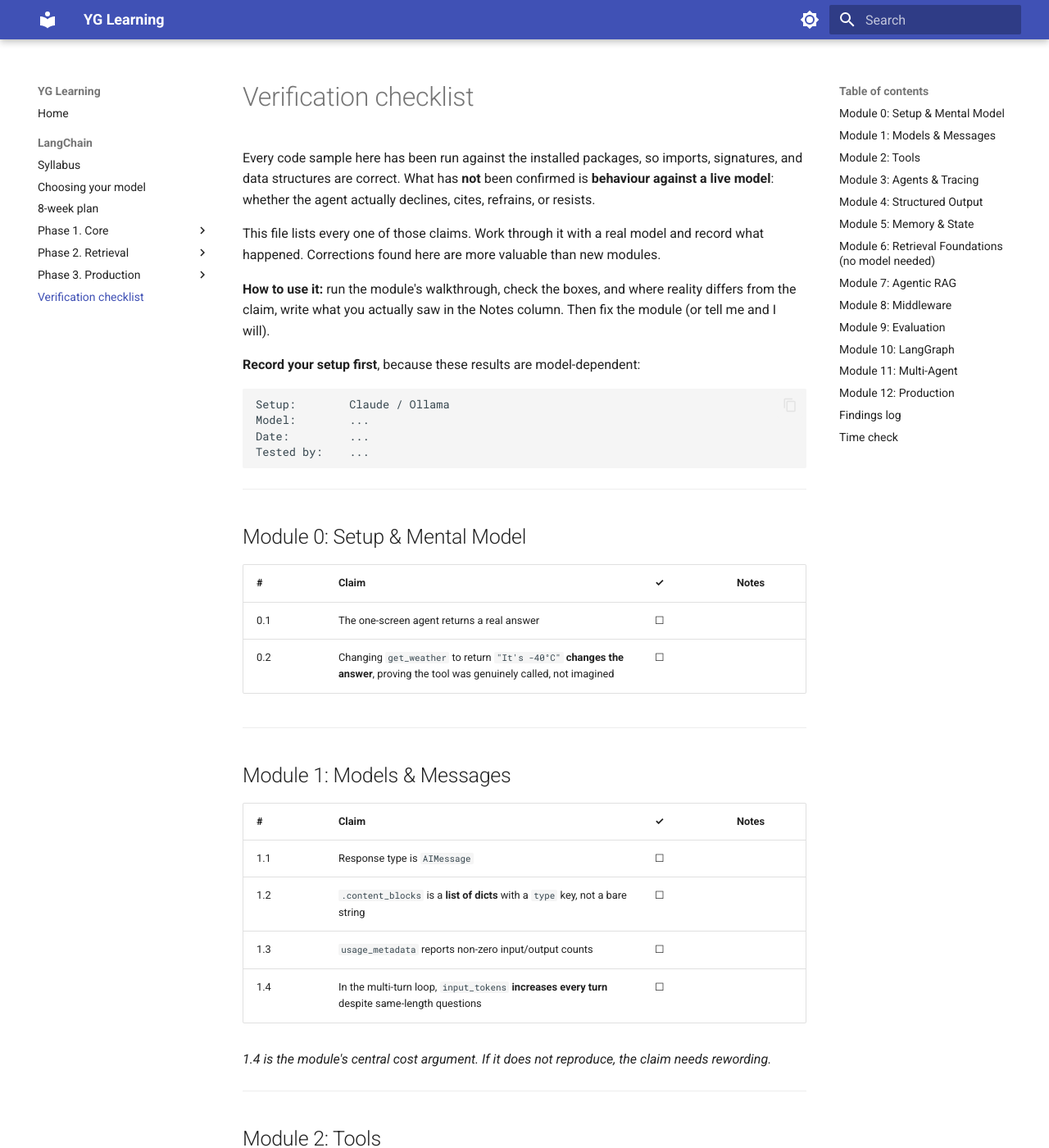
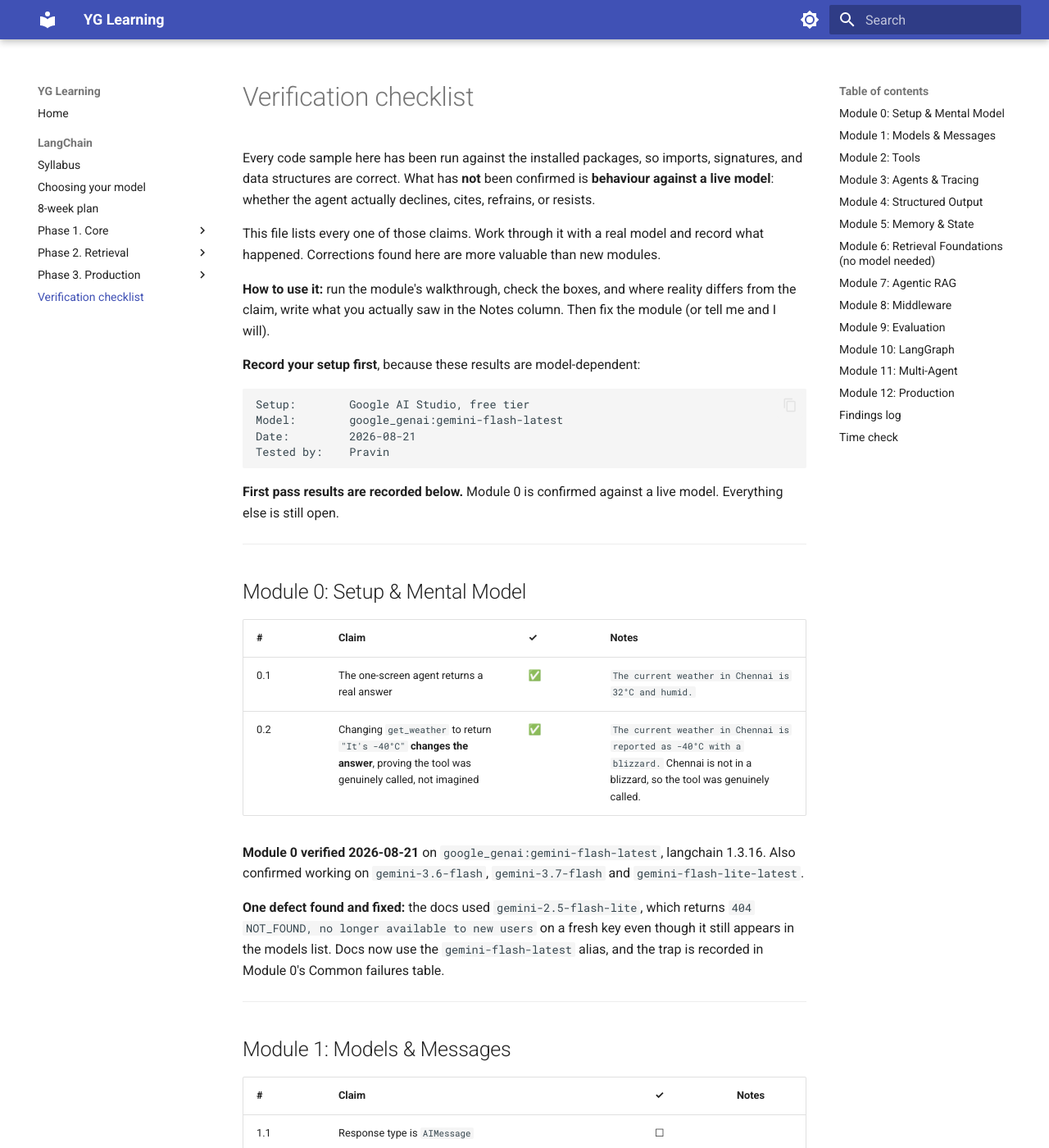
Before and after one commit to youngglobes/YG-Learning, an MkDocs documentation site: the page built from docs/langchain/VERIFICATION.md, in a window 1280 px wide and 1400 px high. Shown: the whole window at 82% size. Built offline with MkDocs 1.6.1 and Material for MkDocs 9.7.7, drawn with Linux system fonts in a browser that asks for light colours.

Commit message:
fix: use a non-staling Gemini model alias, and record Module 0 as verified
First behavioural verification against a live model. Module 0 passes.

Check 0.1: the agent returns a real answer.
Check 0.2: changing the tool's return to -40 degrees changes the answer to
match, so the tool was genuinely called rather than the model answering from
world knowledge. Chennai is not in a blizzard.

Run on google_genai:gemini-flash-latest, langchain 1.3.16, Google AI Studio
free tier. Also confirmed on gemini-3.6-flash, gemini-3.7-flash and
gemini-flash-lite-latest.

One defect found by running it:

The provider table and both .env examples used
google_genai:gemini-2.5-flash-lite, taken from the official LangChain
quickstart. On a fresh free-tier key that model returns

  404 NOT_FOUND: This model is no longer available to new users.
  Please update your code to use models/gemini-3.6-flash

even though it still appears in the models list endpoint. A learner following
the docs would have hit this on their very first call, with an error that
looks like a setup problem rather than a stale model name.

Docs now use the gemini-flash-latest alias, which tracks the current release
and cannot go stale the same way. The trap itself is documented twice: as a
callout in model-setup.md, and as a row in Module 0's Common failures table,
since a listed model is not always a usable one and that is worth knowing
before it costs someone an afternoon.

Verified: 48 links resolve, template tests 7 passed 1 skipped, mkdocs
--strict builds clean.

Co-Authored-By: Claude Opus 5 (1M context) <noreply@anthropic.com>

````diff
--- a/docs/langchain/VERIFICATION.md
+++ b/docs/langchain/VERIFICATION.md
@@ -15,11 +15,14 @@ Then fix the module (or tell me and I will).
 **Record your setup first**, because these results are model-dependent:
 
 ```
-Setup:        Claude / Ollama
-Model:        ...
-Date:         ...
-Tested by:    ...
+Setup:        Google AI Studio, free tier
+Model:        google_genai:gemini-flash-latest
+Date:         2026-08-21
+Tested by:    Pravin
 ```
+
+**First pass results are recorded below.** Module 0 is confirmed against a
+live model. Everything else is still open.
 
 ---
 
@@ -27,8 +30,18 @@ Tested by:    ...
 
 | # | Claim | ✓ | Notes |
 |---|---|---|---|
-| 0.1 | The one-screen agent returns a real answer | ☐ | |
-| 0.2 | Changing `get_weather` to return `"It's -40°C"` **changes the answer**, proving the tool was genuinely called, not imagined | ☐ | |
+| 0.1 | The one-screen agent returns a real answer | ✅ | `The current weather in Chennai is 32°C and humid.` |
+| 0.2 | Changing `get_weather` to return `"It's -40°C"` **changes the answer**, proving the tool was genuinely called, not imagined | ✅ | `The current weather in Chennai is reported as -40°C with a blizzard.` Chennai is not in a blizzard, so the tool was genuinely called. |
+
+**Module 0 verified 2026-08-21** on `google_genai:gemini-flash-latest`,
+langchain 1.3.16. Also confirmed working on `gemini-3.6-flash`,
+`gemini-3.7-flash` and `gemini-flash-lite-latest`.
+
+**One defect found and fixed:** the docs used `gemini-2.5-flash-lite`, which
+returns `404 NOT_FOUND, no longer available to new users` on a fresh key even
+though it still appears in the models list. Docs now use the
+`gemini-flash-latest` alias, and the trap is recorded in Module 0's Common
+failures table.
 
 ---
 
````
Also changed, not shown: docs/langchain/langchain-000-setup-and-mental-model.md (+3 -2 lines), docs/langchain/model-setup.md (+9 -2 lines), 1 other file.
